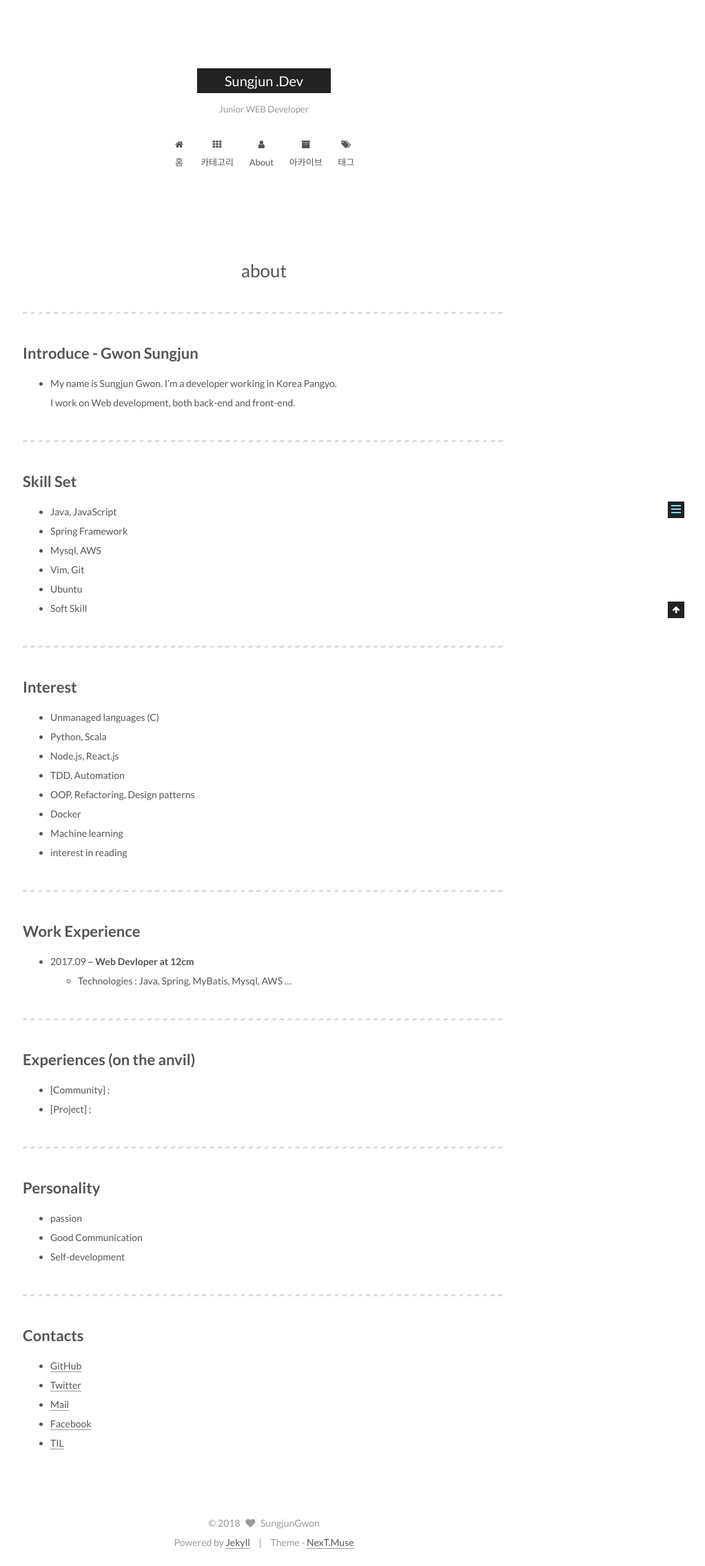
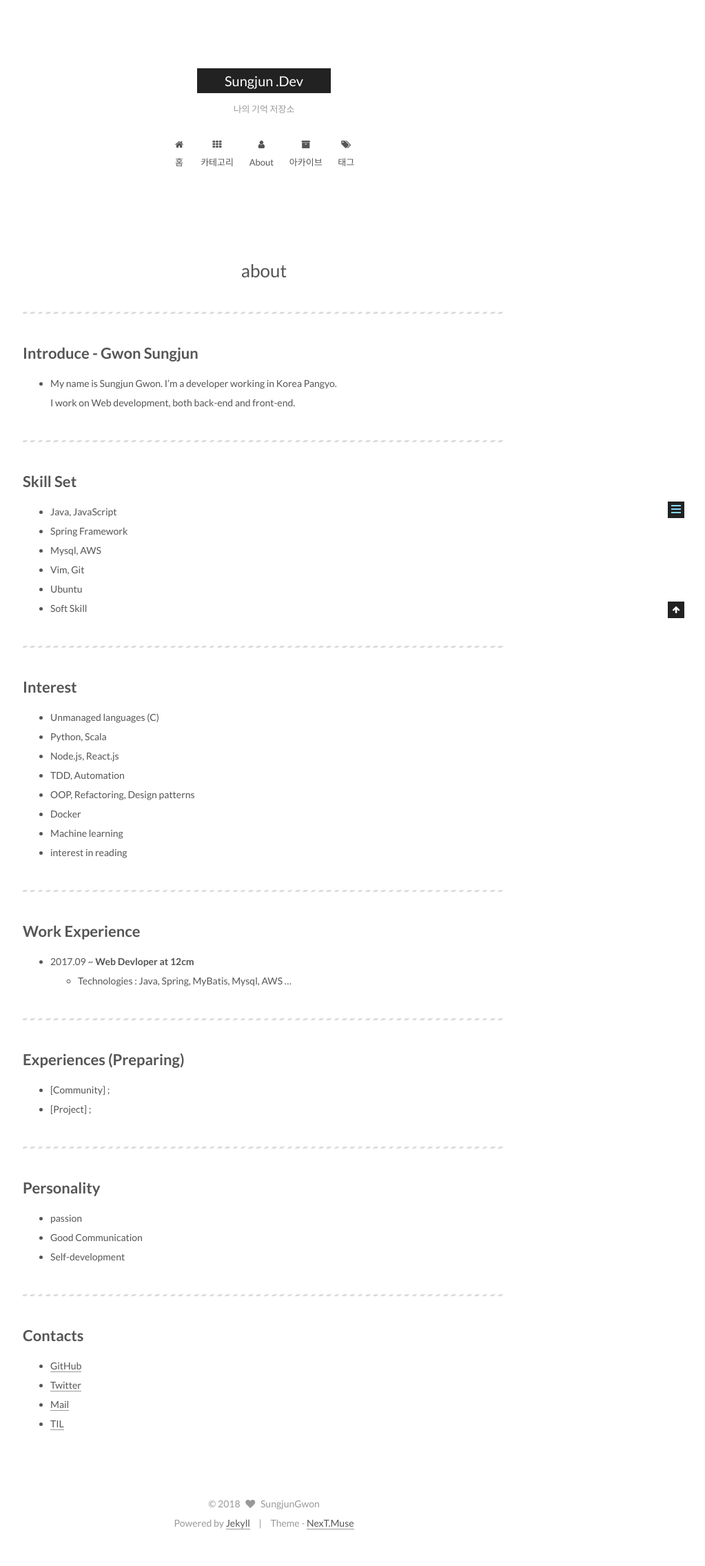
Before and after one commit to gwonsungjun/gwonsungjun.github.io, a Jekyll site: the page built from about/index.md, in a window 1280 px wide, cut to the strip 104-2374 px from the top of the page. Shown: the whole strip at 69% size, without its empty margins (257-1280 px from the left). Built offline with Jekyll 4.4.1, drawn with Linux system fonts in a browser that asks for light colours; comment, search, counter and statistics services are not loaded; after the commit the page ends 2346 px from its top, so only the background shows below that.

Commit message:
modify config

```diff
--- a/_config.yml
+++ b/_config.yml
@@ -5,7 +5,7 @@
 
 # Site
 title: Sungjun .Dev
-subtitle: Junior WEB Developer
+subtitle: 나의 기억 저장소
 description:
 author: SungjunGwon
 # Support language: de, en, fr-FR, id, ja, ko, pt-BR, pt, ru, zh-Hans, zh-hk, zh-tw
@@ -174,6 +174,7 @@ font:
     # external: true will load this font family from host.
     external: true
     family: Lato
+    size: 12
 
   # Font settings for Headlines (h1, h2, h3, h4, h5, h6)
   # Fallback to `global` font settings.
--- a/about/index.md
+++ b/about/index.md
@@ -44,7 +44,7 @@ Work Experience
 
 _ _ _
 
-Experiences (on the anvil)
+Experiences (Preparing)
 =========
 - [Community] ;
 - [Project] ;
@@ -64,5 +64,4 @@ Contacts
 - [GitHub](https://github.com/gwonsungjun)
 - [Twitter](https://twitter.com/kwen5600)
 - [Mail](sungjunpizz@gmail)
-- [Facebook](https://www.facebook.com/sungjun.gwon)
 - [TIL](https://github.com/gwonsungjun/TIL)
```
